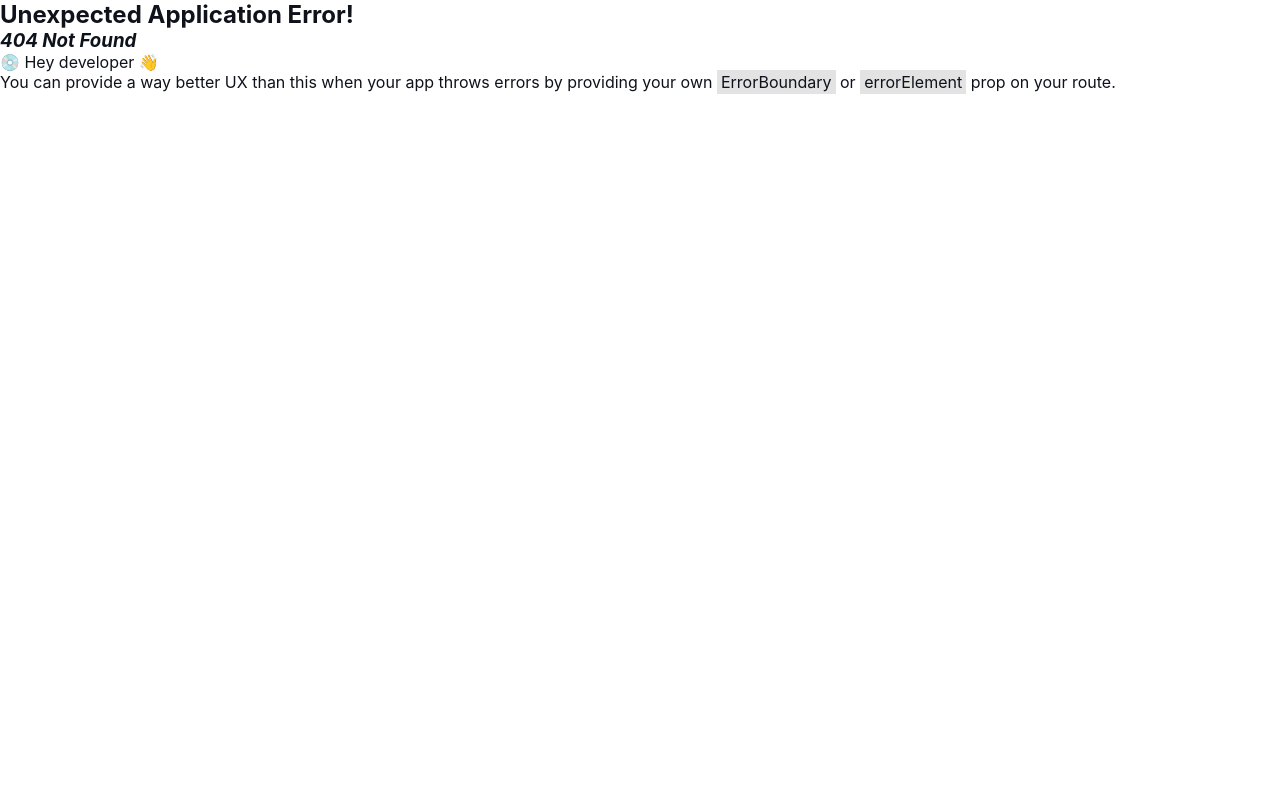
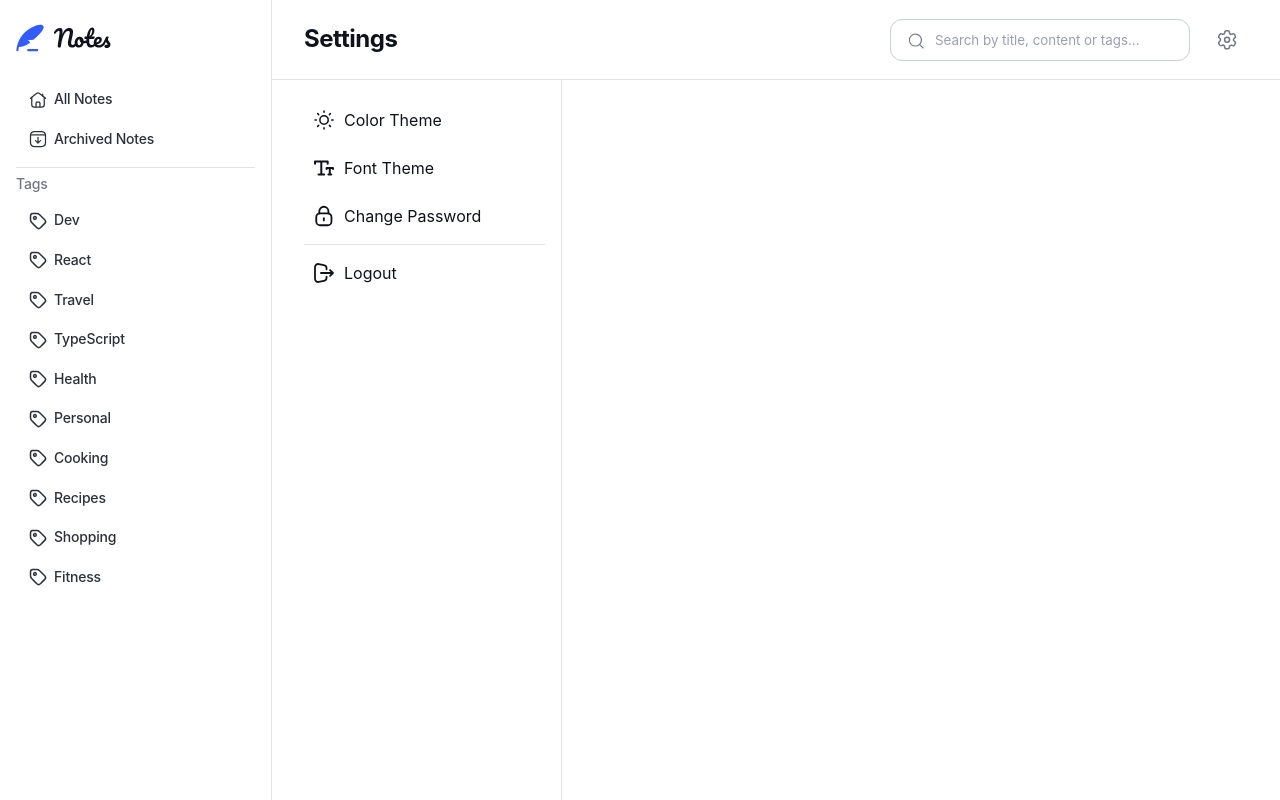
Before and after one commit to RicardoGeada/fm-note-taking-web-app, a React (Vite) app: page /settings in a window 1280 px wide. Before the commit this address had no page. Built offline with nearby package versions, Linux system fonts and the light colour scheme; a web font is replaced by a local one.

Commit message:
feat(settings): add basic HTML and CSS

```diff
--- a/src/App.tsx
+++ b/src/App.tsx
@@ -15,6 +15,7 @@ import ArchivedNotes from "./pages/main/ArchivedNotes/ArchivedNotes";
 import Tags from "./pages/main/Tags/Tags";
 import Search from "./pages/main/Search/Search";
 import NewNote from "./components/NewNote/NewNote";
+import Settings from "./pages/main/Settings/Settings";
 
 const router = createBrowserRouter([
   {
@@ -28,7 +29,11 @@ const router = createBrowserRouter([
         handle: { title: "All Notes" },
         children: [
           { path: ":noteId", element: <NoteDetail /> },
-          { path: "new-note", element: <NewNote />, handle: { isNewNote: true } },
+          {
+            path: "new-note",
+            element: <NewNote />,
+            handle: { isNewNote: true },
+          },
         ],
       },
       {
@@ -37,7 +42,11 @@ const router = createBrowserRouter([
         handle: { title: "Archived Notes" },
         children: [
           { path: ":noteId", element: <NoteDetail /> },
-          { path: "new-note", element: <NewNote />, handle: { isNewNote: true } },
+          {
+            path: "new-note",
+            element: <NewNote />,
+            handle: { isNewNote: true },
+          },
         ],
       },
       {
@@ -50,7 +59,11 @@ const router = createBrowserRouter([
             element: null,
             children: [
               { path: ":noteId", element: <NoteDetail /> },
-              { path: "new-note", element: <NewNote />, handle: { isNewNote: true } },
+              {
+                path: "new-note",
+                element: <NewNote />,
+                handle: { isNewNote: true },
+              },
             ],
           },
         ],
@@ -61,7 +74,22 @@ const router = createBrowserRouter([
         handle: { title: "Showing results for:" },
         children: [
           { path: ":noteId", element: <NoteDetail /> },
-          { path: "new-note", element: <NewNote />, handle: { isNewNote: true } },
+          {
+            path: "new-note",
+            element: <NewNote />,
+            handle: { isNewNote: true },
+          },
+        ],
+      },
+      {
+        path: "/settings",
+        element: <Settings />,
+        handle: { title: "Settings" },
+        children: [
+          { path: "color-theme", element: null },
+          { path: "font-theme", element: null },
+          { path: "change-password", element: null },
+          { path: "logout", element: null },
         ],
       },
     ],
--- a/src/components/DesktopPageHeader/DesktopPageHeader.tsx
+++ b/src/components/DesktopPageHeader/DesktopPageHeader.tsx
@@ -6,7 +6,7 @@ import SettingsIcon from "../../assets/images/icon-settings.svg?react";
 import { useCurrentRouteInfo } from "../../hooks/useCurrentRouteInfo";
 import { TAGS } from "../../dummy-notes";
 import { useState} from "react";
-import { useSearchParams } from "react-router-dom";
+import { Link, useSearchParams } from "react-router-dom";
 
 export default function DesktopPageHeader({ ...props }) {
   const { title, isTagRoute, tagId, isSearchRoute } = useCurrentRouteInfo();
@@ -46,9 +46,9 @@ export default function DesktopPageHeader({ ...props }) {
         onChange={handleInput}
       />
 
-      <button className={styles["header__settings-button"]}>
+      <Link to={"/settings"} className={styles["header__settings-button"]}>
         <SettingsIcon />
-      </button>
+      </Link>
     </header>
   );
 }
--- /dev/null
+++ b/src/pages/main/Settings/Settings.module.scss
@@ -0,0 +1,44 @@
+@use "./../../../fonts.scss";
+
+.settings {
+  position: relative;
+  padding: var(--spacing-250) var(--spacing-200);
+  overflow-x: auto;
+  display: flex;
+  flex-direction: column;
+  gap: var(--spacing-200);
+
+  &__headline {
+    color: var(--color-neutral-950);
+    @include fonts.apply-text-preset("1");
+  }
+
+  &__list {
+    display: flex;
+    flex-direction: column;
+    gap: var(--spacing-100);
+  }
+
+
+}
+
+@media (min-width: 48rem) {
+  // 768px
+  .settings {
+    padding: var(--spacing-300) var(--spacing-400);
+  }
+}
+
+@media (min-width: 67.5rem) {
+  // 1080px
+  .settings {
+    width: 100%;
+    max-width: 290px;
+    padding: var(--spacing-250) var(--spacing-200) var(--spacing-250)
+      var(--spacing-400);
+    border-right: 1px solid var(--color-neutral-200);
+    display: flex;
+    flex-direction: column;
+    gap: var(--spacing-200);
+  }
+}
--- /dev/null
+++ b/src/pages/main/Settings/Settings.tsx
@@ -0,0 +1,28 @@
+import styles from "./Settings.module.scss";
+import MainContentWrapper from "../../../components/MainContentWrapper/MainContentWrapper";
+
+import ColorIcon from "./../../../assets/images/icon-sun.svg?react";
+import FontIcon from "./../../../assets/images/icon-font.svg?react";
+import ChangePasswordIcon from "./../../../assets/images/icon-lock.svg?react";
+import LogoutIcon from "./../../../assets/images/icon-logout.svg?react";
+import SettingsListItem from "./SettingsListItem/SettingsListItem";
+import { useMediaQuery } from "react-responsive";
+
+export default function Settings() {
+  const isDesktop = useMediaQuery({ minWidth: 1080 });
+
+  return (
+    <MainContentWrapper>
+      <div className={styles["settings"]}>
+        {!isDesktop && <h1 className={styles["settings__headline"]}>Settings</h1>}
+        <ul className={styles["settings__list"]}>
+          <SettingsListItem Icon={ColorIcon} to="/settings/color-theme" text="Color Theme"/>
+          <SettingsListItem Icon={FontIcon} to="/settings/font-theme" text="Font Theme"/>
+          <SettingsListItem Icon={ChangePasswordIcon} to="/settings/change-password" text="Change Password"/>
+          <div className="hl-separator"></div>
+          <SettingsListItem Icon={LogoutIcon} to="/settings/logout" text="Logout"/>
+        </ul>
+      </div>
+    </MainContentWrapper>
+  );
+}
--- /dev/null
+++ b/src/pages/main/Settings/SettingsListItem/SettingsListItem.module.scss
@@ -0,0 +1,22 @@
+.settings {
+  &__list-item {
+    a {
+      display: flex;
+      align-items: center;
+      gap: var(--spacing-100);
+      border-radius: 6px;
+      color: var(--color-neutral-950);
+      text-decoration: none;
+      padding: 8px;
+
+      &:hover,
+      &.active {
+        background-color: var(--color-neutral-100);
+      }
+
+      span {
+        flex: 1;
+      }
+    }
+  }
+}
--- /dev/null
+++ b/src/pages/main/Settings/SettingsListItem/SettingsListItem.tsx
@@ -0,0 +1,32 @@
+import { NavLink } from "react-router-dom";
+import ChevronRightIcon from "./../../../../assets/images/icon-chevron-right.svg?react";
+import styles from "./SettingsListItem.module.scss";
+
+type SettingsListItemProps = {
+  Icon: React.ComponentType<React.SVGProps<SVGSVGElement>>;
+  text: string;
+  to: string;
+};
+
+export default function SettingsListItem({
+  Icon,
+  text,
+  to,
+}: SettingsListItemProps) {
+  return (
+    <li className={styles["settings__list-item"]}>
+      <NavLink
+        className={({ isActive }) => (isActive ? styles["active"] : "")}
+        to={to}
+      >
+        {({ isActive }) => (
+          <>
+            <Icon className={styles["sidebar-item__icon"]} />
+            <span className={styles["sidebar-item__text"]}>{text}</span>
+            {isActive && <ChevronRightIcon />}
+          </>
+        )}
+      </NavLink>
+    </li>
+  );
+}
```
